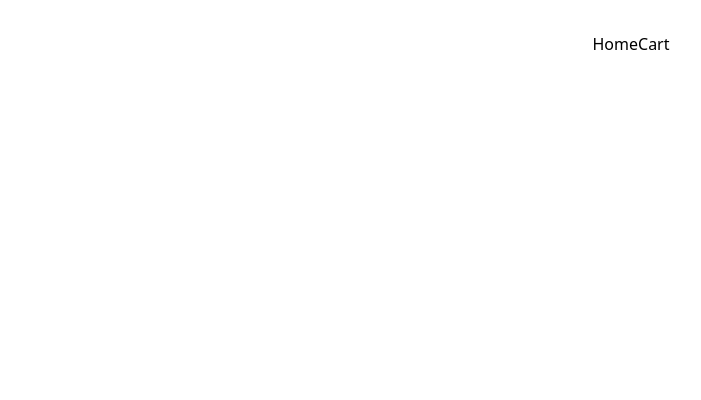
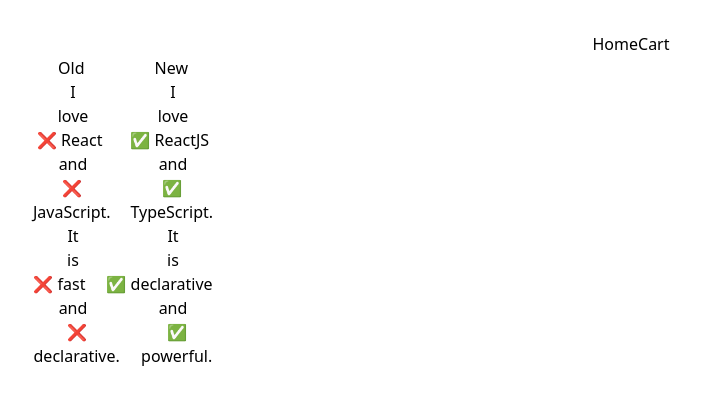
Before and after one commit to harshpreetsingh12/machine-code-prac, a React (Vite) app: page /textDiff in a window 1280 px wide. Before the commit this address had no page. Shown: the top 400 px of the page, without its empty margins (9-710 px from the left). Built offline with nearby package versions, Linux system fonts and the light colour scheme.

Commit message:
text diff

```diff
--- a/src/App.css
+++ b/src/App.css
@@ -81,3 +81,9 @@
   gap:10px;
 
 }
+
+.splitRow{
+  width:200px;
+  display:flex;
+  justify-content: space-around;
+}
--- a/src/App.jsx
+++ b/src/App.jsx
@@ -6,6 +6,7 @@
 import CartContext from "./context/CartContext";
 import UserType from "./pages/UserType";
 import PaginatedProducts from "./pages/PaginatedProducts";
+import TextDiff from "./pages/TextDiff";
 
 const App = () => {
   return (
@@ -13,6 +14,7 @@
       <Router>
         <Layout>
           <Routes>
+            <Route path="/textDiff" element={<TextDiff/>} />
             <Route path="/pagination" element={<PaginatedProducts/>} />
             <Route path="/userType" element={<UserType/>} />
             <Route path="/" element={<Home/>} />
--- /dev/null
+++ b/src/pages/TextDiff.jsx
@@ -0,0 +1,48 @@
+import React, { useMemo } from 'react'
+
+const TextDiff = ({
+    oldText='I love React and JavaScript. It is fast and declarative.',
+    newText='I love ReactJS and TypeScript. It is declarative and powerful.'
+}) => {
+    const oldTextWords= useMemo(()=>{
+        return oldText.split(' ')
+    },[oldText])
+
+    const newTextWords= useMemo(()=>{
+        return newText.split(' ')
+    },[newText])
+
+    function getDiffWord(type, word, match) {
+        if (!word) return <div>(Removed)</div>;
+        if (match) return <div>{word}</div>;
+        return <div>{type === "old" ? "❌" : "✅"} {word}</div>;
+    }
+    const checkOldIndexDiff = (i) => getDiffWord("old", oldTextWords[i], oldTextWords[i] === newTextWords[i]);
+    const checkNewIndexDiff = (i) => getDiffWord("new", newTextWords[i], oldTextWords[i] === newTextWords[i]);
+
+
+    const maxLength = Math.max(oldTextWords.length, newTextWords.length);
+
+  return (
+    <div>
+        <div className='splitRow'>
+            <p>Old</p>
+            <p>New</p>
+        </div>
+      {Array.from({ length: maxLength }).map((_, index)=>{
+        return (
+            <div key={index} className='splitRow'>
+                <div>
+                    {checkOldIndexDiff(index)}
+                </div>
+                <div>
+                    {checkNewIndexDiff(index)}
+                </div>
+            </div>
+        )
+      })}
+    </div>
+  )
+}
+
+export default TextDiff
```
